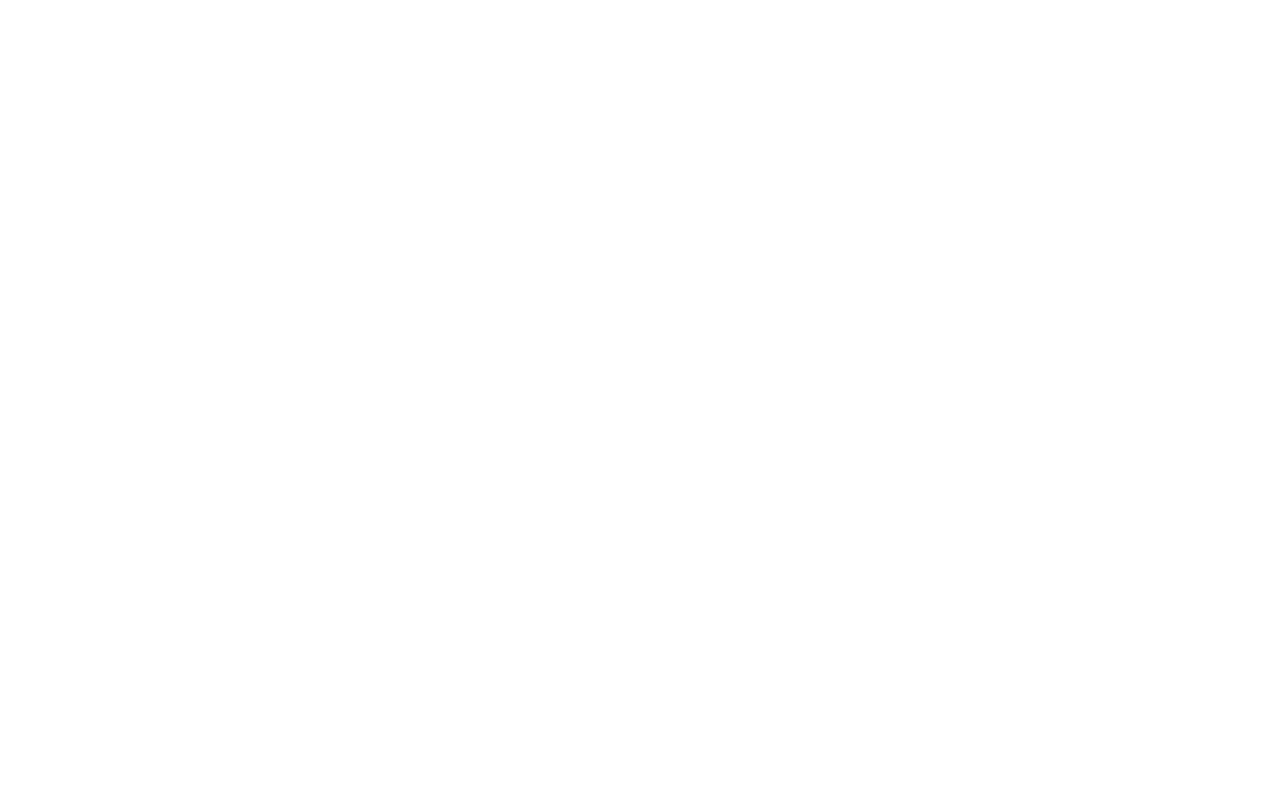
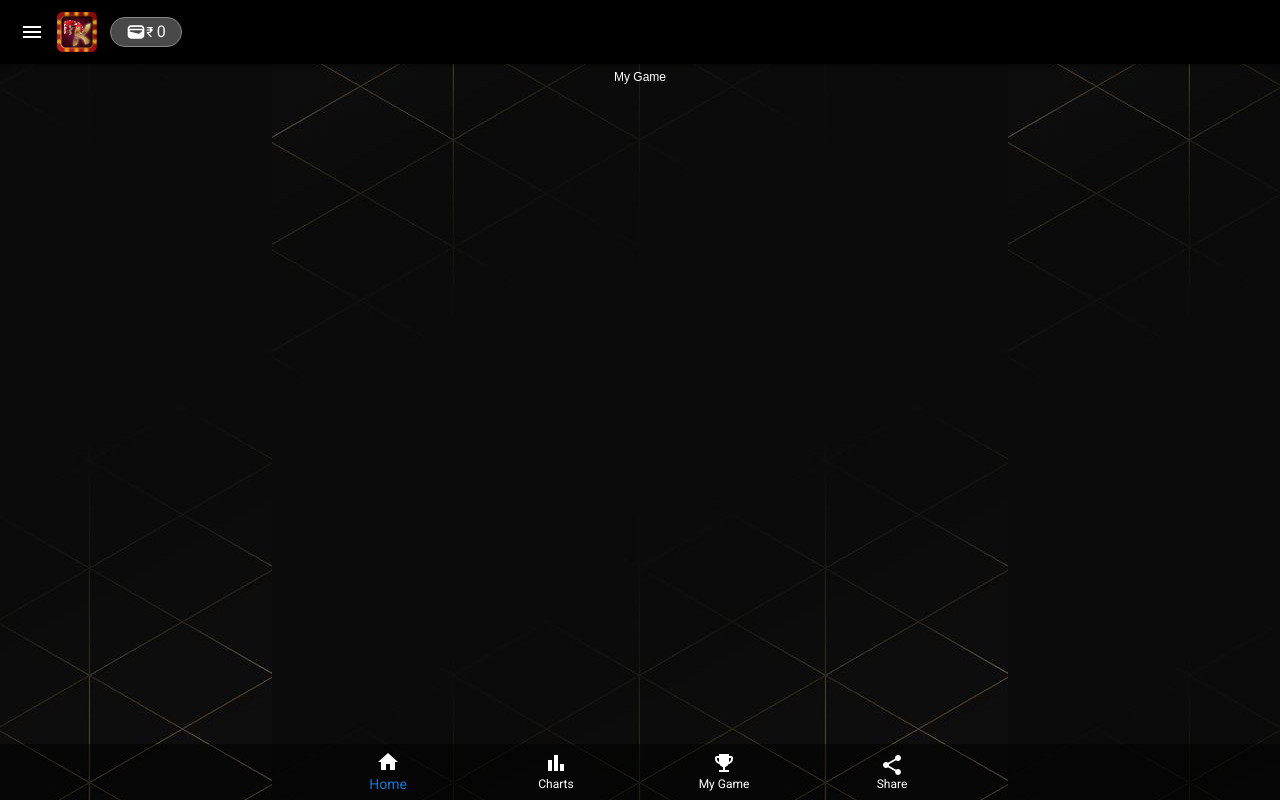
Before and after one commit to cyberspacemedia/kismet, a React (Create React App) app: page /mygame in a window 1280 px wide. Before the commit this address had no page. Built offline with nearby package versions, Linux system fonts and the light colour scheme.

Commit message:
Added More Views

```diff
--- a/src/Routes/Approutes.jsx
+++ b/src/Routes/Approutes.jsx
@@ -13,6 +13,8 @@ import Gurugramgame from "../components/Games/Gurugramgame";
 import Howtoplay from "../components/dashboard/Appcomp/Howtoplay";
 import Leaderboard from "../components/dashboard/Appcomp/Leaderboard";
 import Companyprofile from "../components/dashboard/Appcomp/Companyprofile";
+import Chartscomp from "../components/dashboard/Appcomp/Chartscomp";
+import Mygame from "../components/dashboard/Appcomp/Mygame";
 
 function Approutes() {
     const isLoggedIn = false; // Set it based on your authentication state
@@ -28,6 +30,8 @@ function Approutes() {
             <Route path="/companyprofile" element={<Companyprofile />} />
             <Route path="/myaccount" element={<Myaccount />} />
             <Route path="/wallet" element={<Wallet />} />
+            <Route path="/charts" element={<Chartscomp />} />
+            <Route path="/mygame" element={<Mygame />} />
             <Route path="/history" element={<Accounthistory />} />
             <Route
                 path="/"
--- /dev/null
+++ b/src/components/dashboard/Appcomp/Chartscomp.jsx
@@ -0,0 +1,13 @@
+import React from "react";
+import Layout from "../Layout";
+import Typography from "@mui/material/Typography";
+
+function Chartscomp() {
+    return (
+        <Layout>
+            <Typography variant="caption"> Charts</Typography>
+        </Layout>
+    );
+}
+
+export default Chartscomp;
--- /dev/null
+++ b/src/components/dashboard/Appcomp/Mygame.jsx
@@ -0,0 +1,13 @@
+import React from "react";
+import Layout from "../Layout";
+import Typography from "@mui/material/Typography";
+
+function Mygame() {
+    return (
+        <Layout>
+            <Typography variant="caption"> My Game</Typography>
+        </Layout>
+    );
+}
+
+export default Mygame;
--- a/src/components/dashboard/Bottomnav.jsx
+++ b/src/components/dashboard/Bottomnav.jsx
@@ -30,13 +30,15 @@ export default function Bottomnav() {
                     label="Charts"
                     icon={<BarChartIcon sx={{ color: "white" }} />}
                     component={Link}
-                    to="/wallet"
+                    to="/charts"
                     sx={{ color: "inherit" }}
                 />
 
                 <BottomNavigationAction
                     label="My Game"
                     icon={<EmojiEventsIcon sx={{ color: "white" }} />}
+                    component={Link}
+                    to="/mygame"
                     sx={{ color: "inherit" }}
                 />
                 <BottomNavigationAction
```
